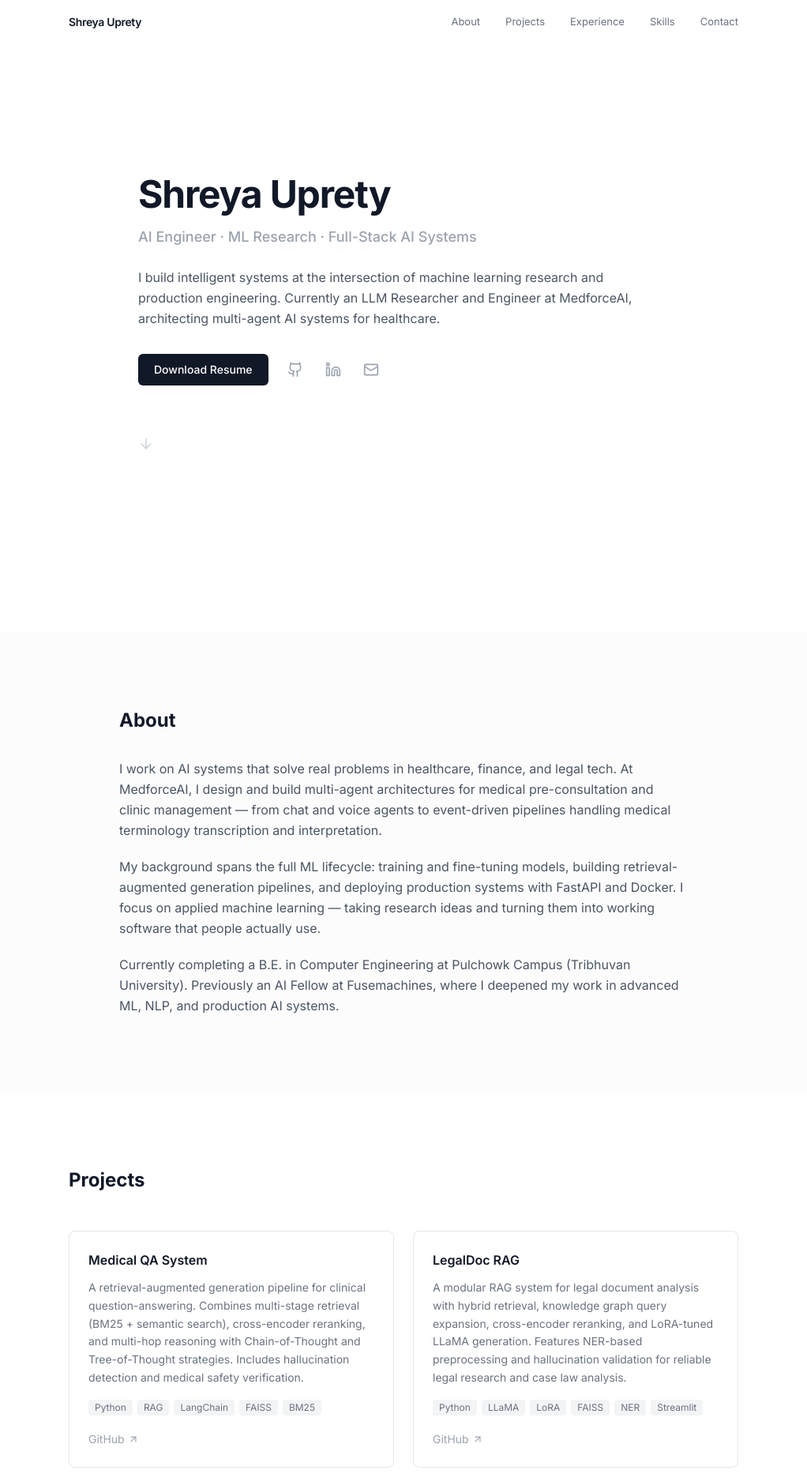
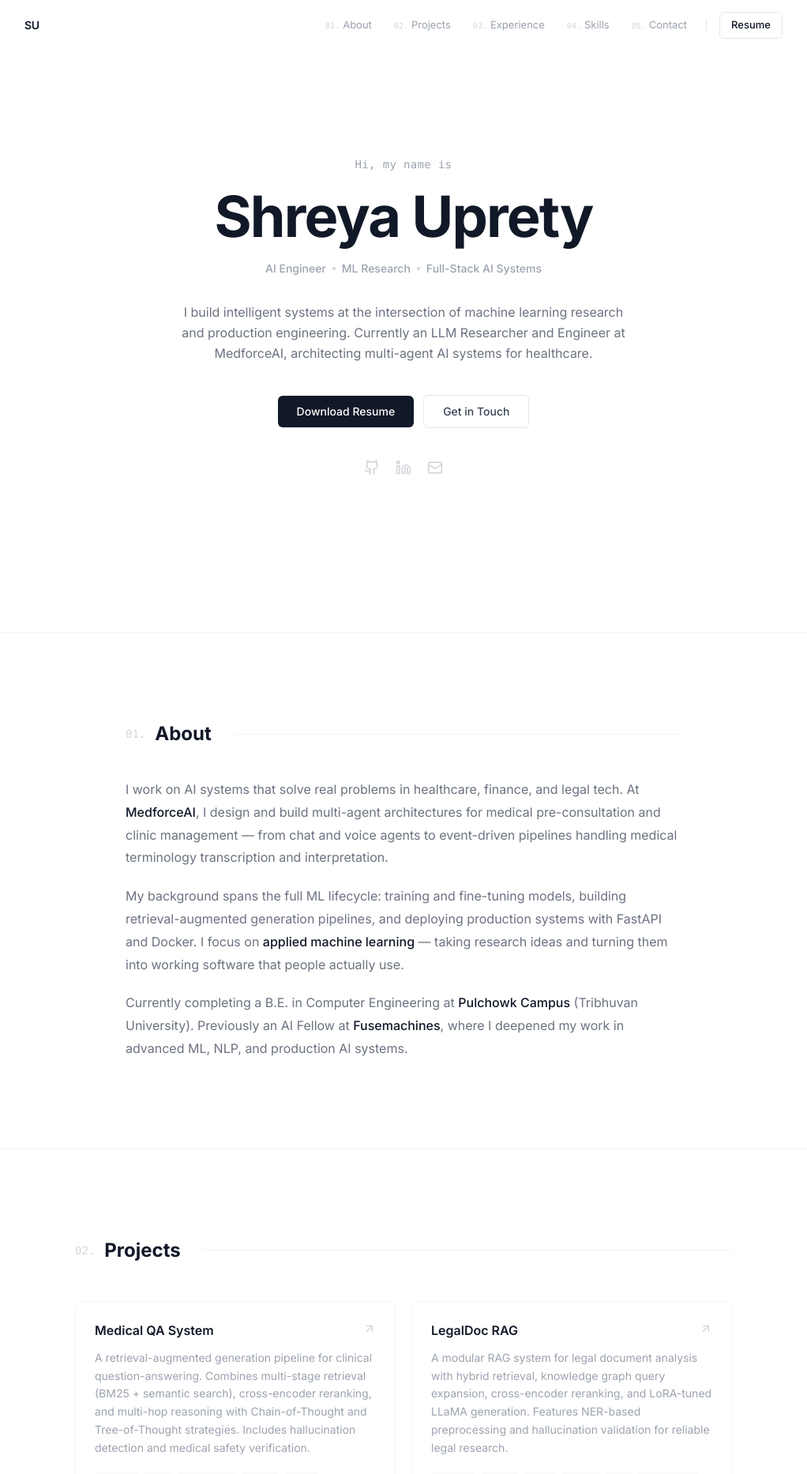
Before and after one commit to shreyaupretyy/portfolio-website, a React (Create React App) app: page / in a window 1280 px wide. Shown: the top 1866 px of the page at 79% size, without its empty margins (129-1151 px from the left). Built offline with nearby package versions, Linux system fonts and the light colour scheme; the HTML template or start-up script is replaced by a standard one.

Commit message:
polish design with section numbering, active nav, timeline, and card hover effects

```diff
--- a/src/components/Header.js
+++ b/src/components/Header.js
@@ -1,17 +1,34 @@
 import React, { useState, useEffect } from 'react';
 import { Menu, X } from 'lucide-react';
+
+const navItems = ['About', 'Projects', 'Experience', 'Skills', 'Contact'];
 
 const Header = () => {
   const [isMenuOpen, setIsMenuOpen] = useState(false);
   const [scrolled, setScrolled] = useState(false);
+  const [activeSection, setActiveSection] = useState('');
 
   useEffect(() => {
-    const handleScroll = () => setScrolled(window.scrollY > 20);
+    const handleScroll = () => setScrolled(window.scrollY > 50);
     window.addEventListener('scroll', handleScroll);
     return () => window.removeEventListener('scroll', handleScroll);
   }, []);
 
-  const navItems = ['About', 'Projects', 'Experience', 'Skills', 'Contact'];
+  useEffect(() => {
+    const sections = document.querySelectorAll('section[id]');
+    const observer = new IntersectionObserver(
+      (entries) => {
+        entries.forEach((entry) => {
+          if (entry.isIntersecting) {
+            setActiveSection(entry.target.id);
+          }
+        });
+      },
+      { rootMargin: '-40% 0px -60% 0px' }
+    );
+    sections.forEach((s) => observer.observe(s));
+    return () => observer.disconnect();
+  }, []);
 
   const scrollTo = (id) => {
     if (id === 'top') {
@@ -22,55 +39,85 @@ const Header = () => {
     setIsMenuOpen(false);
   };
 
+  const handleResumeDownload = () => {
+    const link = document.createElement('a');
+    link.href = '/assets/resume/Shreya_Uprety_Resume.pdf';
+    link.download = 'Shreya_Uprety_Resume.pdf';
+    link.click();
+  };
+
   return (
     <header
       className={`fixed top-0 w-full z-50 transition-all duration-300 ${
         scrolled
-          ? 'bg-white/80 backdrop-blur-md border-b border-gray-100'
+          ? 'bg-white/90 backdrop-blur-md border-b border-gray-100 shadow-sm'
           : 'bg-transparent'
       }`}
     >
-      <nav className="max-w-4xl mx-auto px-6" aria-label="Main navigation">
-        <div className="flex justify-between items-center h-14">
+      <nav className="max-w-5xl mx-auto px-6 lg:px-8" aria-label="Main navigation">
+        <div className="flex justify-between items-center h-16">
           <button
             onClick={() => scrollTo('top')}
-            className="text-sm font-semibold text-gray-900 tracking-tight"
+            className="text-sm font-semibold text-gray-900 tracking-tight hover:text-gray-600 transition-colors"
           >
-            Shreya Uprety
+            SU
           </button>
 
-          <div className="hidden md:flex items-center gap-8">
-            {navItems.map((item) => (
+          <div className="hidden md:flex items-center gap-1">
+            {navItems.map((item, i) => (
               <button
                 key={item}
                 onClick={() => scrollTo(item.toLowerCase())}
-                className="text-[13px] text-gray-500 hover:text-gray-900 transition-colors"
+                className={`relative px-3 py-1.5 text-[13px] transition-colors rounded-md ${
+                  activeSection === item.toLowerCase()
+                    ? 'text-gray-900 font-medium'
+                    : 'text-gray-400 hover:text-gray-700'
+                }`}
               >
+                <span className="font-mono text-[10px] text-gray-300 mr-1">0{i + 1}.</span>
                 {item}
               </button>
             ))}
+            <div className="w-px h-4 bg-gray-200 mx-2" />
+            <button
+              onClick={handleResumeDownload}
+              className="ml-1 px-3.5 py-1.5 text-[13px] font-medium text-gray-900 border border-gray-200 rounded-md hover:bg-gray-50 transition-colors"
+            >
+              Resume
+            </button>
           </div>
 
           <button
             onClick={() => setIsMenuOpen(!isMenuOpen)}
-            className="md:hidden text-gray-500 hover:text-gray-900"
+            className="md:hidden text-gray-500 hover:text-gray-900 p-1"
             aria-label={isMenuOpen ? 'Close menu' : 'Open menu'}
           >
-            {isMenuOpen ? <X size={18} /> : <Menu size={18} />}
+            {isMenuOpen ? <X size={20} /> : <Menu size={20} />}
           </button>
         </div>
 
         {isMenuOpen && (
-          <div className="md:hidden pb-4 border-t border-gray-100">
-            {navItems.map((item) => (
+          <div className="md:hidden pb-4 pt-2 border-t border-gray-100 space-y-1">
+            {navItems.map((item, i) => (
               <button
                 key={item}
                 onClick={() => scrollTo(item.toLowerCase())}
-                className="block w-full text-left py-2.5 text-sm text-gray-500 hover:text-gray-900 transition-colors"
+                className={`block w-full text-left px-2 py-2 text-sm rounded-md transition-colors ${
+                  activeSection === item.toLowerCase()
+                    ? 'text-gray-900 bg-gray-50 font-medium'
+                    : 'text-gray-500 hover:text-gray-900 hover:bg-gray-50'
+                }`}
               >
+                <span className="font-mono text-[11px] text-gray-300 mr-2">0{i + 1}.</span>
                 {item}
               </button>
             ))}
+            <button
+              onClick={handleResumeDownload}
+              className="block w-full text-left px-2 py-2 text-sm text-gray-900 font-medium"
+            >
+              Download Resume
+            </button>
           </div>
         )}
       </nav>
--- a/src/index.css
+++ b/src/index.css
@@ -5,7 +5,13 @@
 @layer base {
   html {
     scroll-behavior: smooth;
+    scroll-padding-top: 5rem;
     -webkit-font-smoothing: antialiased;
     -moz-osx-font-smoothing: grayscale;
   }
+
+  ::selection {
+    background-color: #e2e8f0;
+    color: #0f172a;
+  }
 }
--- a/src/sections/About.js
+++ b/src/sections/About.js
@@ -2,27 +2,36 @@ import React from 'react';
 
 const About = () => {
   return (
-    <section id="about" className="py-24 bg-gray-50/50">
-      <div className="max-w-3xl mx-auto px-6">
-        <h2 className="text-2xl font-bold text-gray-900">About</h2>
+    <section id="about" className="py-28 border-t border-gray-100">
+      <div className="max-w-3xl mx-auto px-6 lg:px-8">
+        <div className="flex items-center gap-3 mb-10">
+          <span className="font-mono text-sm text-gray-300">01.</span>
+          <h2 className="text-2xl font-bold text-gray-900">About</h2>
+          <div className="flex-1 h-px bg-gray-100 ml-4" />
+        </div>
 
-        <div className="mt-8 space-y-5 text-gray-600 leading-relaxed">
+        <div className="space-y-5 text-gray-500 leading-[1.8]">
           <p>
             I work on AI systems that solve real problems in healthcare, finance, and
-            legal tech. At MedforceAI, I design and build multi-agent architectures
-            for medical pre-consultation and clinic management — from chat and voice
-            agents to event-driven pipelines handling medical terminology transcription
-            and interpretation.
+            legal tech. At{' '}
+            <span className="text-gray-900 font-medium">MedforceAI</span>, I design
+            and build multi-agent architectures for medical pre-consultation and clinic
+            management — from chat and voice agents to event-driven pipelines handling
+            medical terminology transcription and interpretation.
           </p>
           <p>
             My background spans the full ML lifecycle: training and fine-tuning models,
             building retrieval-augmented generation pipelines, and deploying production
-            systems with FastAPI and Docker. I focus on applied machine learning — taking
-            research ideas and turning them into working software that people actually use.
+            systems with FastAPI and Docker. I focus on{' '}
+            <span className="text-gray-900 font-medium">applied machine learning</span>{' '}
+            — taking research ideas and turning them into working software that people
+            actually use.
           </p>
           <p>
-            Currently completing a B.E. in Computer Engineering at Pulchowk Campus
-            (Tribhuvan University). Previously an AI Fellow at Fusemachines, where I
+            Currently completing a B.E. in Computer Engineering at{' '}
+            <span className="text-gray-900 font-medium">Pulchowk Campus</span>{' '}
+            (Tribhuvan University). Previously an AI Fellow at{' '}
+            <span className="text-gray-900 font-medium">Fusemachines</span>, where I
             deepened my work in advanced ML, NLP, and production AI systems.
           </p>
         </div>
--- a/src/sections/Contact.js
+++ b/src/sections/Contact.js
@@ -62,16 +62,21 @@ const Contact = () => {
     setIsSubmitting(false);
   };
 
+  const inputClasses =
+    'w-full px-4 py-3 text-sm border border-gray-100 rounded-lg bg-gray-50/50 focus:bg-white focus:ring-2 focus:ring-gray-200 focus:border-transparent outline-none transition-all placeholder:text-gray-300';
+
   return (
-    <section id="contact" className="py-24 bg-gray-50/50">
-      <div className="max-w-2xl mx-auto px-6">
-        <h2 className="text-2xl font-bold text-gray-900">Get in Touch</h2>
-        <p className="mt-4 text-gray-500">
-          Have a project in mind or want to discuss opportunities? I'd like to hear
-          from you.
-        </p>
+    <section id="contact" className="py-28 border-t border-gray-100">
+      <div className="max-w-xl mx-auto px-6 lg:px-8">
+        <div className="text-center mb-12">
+          <span className="font-mono text-sm text-gray-300">05.</span>
+          <h2 className="mt-3 text-2xl font-bold text-gray-900">Get in Touch</h2>
+          <p className="mt-4 text-gray-400 leading-relaxed">
+            Have a project in mind or want to discuss opportunities? I'd like to hear from you.
+          </p>
+        </div>
 
-        <div className="mt-6 flex flex-wrap gap-6 text-sm text-gray-500">
+        <div className="flex justify-center gap-6 mb-10 text-sm text-gray-400">
           <a
             href="mailto:shreyyauprety@gmail.com"
             className="inline-flex items-center gap-2 hover:text-gray-900 transition-colors"
@@ -86,20 +91,20 @@ const Contact = () => {
         </div>
 
         {submitStatus === 'success' && (
-          <div className="mt-8 p-4 bg-green-50 border border-green-200 text-green-700 text-sm rounded-md">
+          <div className="mb-6 p-4 bg-emerald-50 border border-emerald-100 text-emerald-700 text-sm rounded-lg text-center">
             Message sent successfully. I'll get back to you soon.
           </div>
         )}
         {submitStatus === 'error' && (
-          <div className="mt-8 p-4 bg-red-50 border border-red-200 text-red-700 text-sm rounded-md">
+          <div className="mb-6 p-4 bg-red-50 border border-red-100 text-red-600 text-sm rounded-lg text-center">
             Something went wrong. Please try again or email me directly.
           </div>
         )}
 
-        <form onSubmit={handleSubmit} className="mt-8 space-y-5">
-          <div className="grid sm:grid-cols-2 gap-5">
+        <form onSubmit={handleSubmit} className="space-y-4">
+          <div className="grid sm:grid-cols-2 gap-4">
             <div>
-              <label htmlFor="name" className="block text-sm font-medium text-gray-700 mb-1.5">
+              <label htmlFor="name" className="block text-xs font-medium text-gray-500 mb-1.5 uppercase tracking-wider">
                 Name
               </label>
               <input
@@ -109,12 +114,12 @@ const Contact = () => {
                 value={formData.name}
                 onChange={handleChange}
                 required
-                className="w-full px-3.5 py-2.5 text-sm border border-gray-200 rounded-md focus:ring-2 focus:ring-gray-900 focus:border-transparent outline-none transition-shadow bg-white"
+                className={inputClasses}
                 placeholder="Your name"
               />
             </div>
             <div>
-              <label htmlFor="email" className="block text-sm font-medium text-gray-700 mb-1.5">
+              <label htmlFor="email" className="block text-xs font-medium text-gray-500 mb-1.5 uppercase tracking-wider">
                 Email
               </label>
               <input
@@ -124,14 +129,14 @@ const Contact = () => {
                 value={formData.email}
                 onChange={handleChange}
                 required
-                className="w-full px-3.5 py-2.5 text-sm border border-gray-200 rounded-md focus:ring-2 focus:ring-gray-900 focus:border-transparent outline-none transition-shadow bg-white"
+                className={inputClasses}
                 placeholder="you@example.com"
               />
             </div>
           </div>
 
           <div>
-            <label htmlFor="subject" className="block text-sm font-medium text-gray-700 mb-1.5">
+            <label htmlFor="subject" className="block text-xs font-medium text-gray-500 mb-1.5 uppercase tracking-wider">
               Subject
             </label>
             <select
@@ -140,7 +145,7 @@ const Contact = () => {
               value={formData.subject}
               onChange={handleChange}
               required
-              className="w-full px-3.5 py-2.5 text-sm border border-gray-200 rounded-md focus:ring-2 focus:ring-gray-900 focus:border-transparent outline-none transition-shadow bg-white"
+              className={inputClasses}
             >
               <option value="">Select a subject</option>
               <option value="ML Project Discussion">ML Project Discussion</option>
@@ -152,7 +157,7 @@ const Contact = () => {
           </div>
 
           <div>
-            <label htmlFor="message" className="block text-sm font-medium text-gray-700 mb-1.5">
+            <label htmlFor="message" className="block text-xs font-medium text-gray-500 mb-1.5 uppercase tracking-wider">
               Message
             </label>
             <textarea
@@ -162,7 +167,7 @@ const Contact = () => {
               onChange={handleChange}
               required
               rows={5}
-              className="w-full px-3.5 py-2.5 text-sm border border-gray-200 rounded-md focus:ring-2 focus:ring-gray-900 focus:border-transparent outline-none transition-shadow bg-white resize-vertical"
+              className={`${inputClasses} resize-vertical`}
               placeholder="Tell me about your project or what you'd like to discuss..."
             />
           </div>
@@ -170,7 +175,7 @@ const Contact = () => {
           <button
             type="submit"
             disabled={isSubmitting}
-            className={`inline-flex items-center gap-2 px-5 py-2.5 bg-gray-900 text-white text-sm font-medium rounded-md hover:bg-gray-800 transition-colors ${
+            className={`w-full flex items-center justify-center gap-2 px-6 py-3 bg-gray-900 text-white text-sm font-medium rounded-lg hover:bg-gray-800 transition-colors ${
               isSubmitting ? 'opacity-50 cursor-not-allowed' : ''
             }`}
           >
--- a/src/sections/Hero.js
+++ b/src/sections/Hero.js
@@ -1,5 +1,5 @@
 import React from 'react';
-import { Github, Linkedin, Mail, ArrowDown } from 'lucide-react';
+import { Github, Linkedin, Mail } from 'lucide-react';
 
 const Hero = () => {
   const handleResumeDownload = () => {
@@ -10,37 +10,51 @@ const Hero = () => {
   };
 
   return (
-    <section
-      id="hero"
-      className="min-h-screen flex items-center"
-    >
-      <div className="max-w-3xl mx-auto px-6 py-32">
-        <h1 className="text-4xl sm:text-5xl font-bold text-gray-900 tracking-tight">
+    <section id="hero" className="min-h-screen flex items-center justify-center">
+      <div className="max-w-3xl mx-auto px-6 lg:px-8 text-center">
+        <p className="text-sm font-mono text-gray-400 tracking-wide">
+          Hi, my name is
+        </p>
+
+        <h1 className="mt-5 text-5xl sm:text-6xl lg:text-7xl font-bold text-gray-900 tracking-tight leading-tight">
           Shreya Uprety
         </h1>
-        <p className="mt-4 text-lg text-gray-400 font-medium">
-          AI Engineer &middot; ML Research &middot; Full-Stack AI Systems
-        </p>
-        <p className="mt-6 text-gray-600 leading-relaxed max-w-2xl">
-          I build intelligent systems at the intersection of machine learning research
-          and production engineering. Currently an LLM Researcher and Engineer at
-          MedforceAI, architecting multi-agent AI systems for healthcare.
+
+        <div className="mt-5 flex items-center justify-center gap-2 text-gray-400 text-sm font-medium">
+          <span>AI Engineer</span>
+          <span className="w-1 h-1 rounded-full bg-gray-300" />
+          <span>ML Research</span>
+          <span className="w-1 h-1 rounded-full bg-gray-300" />
+          <span>Full-Stack AI Systems</span>
+        </div>
+
+        <p className="mt-8 text-gray-500 leading-relaxed max-w-xl mx-auto">
+          I build intelligent systems at the intersection of machine learning
+          research and production engineering. Currently an LLM Researcher and
+          Engineer at MedforceAI, architecting multi-agent AI systems for healthcare.
         </p>
 
-        <div className="mt-8 flex flex-wrap items-center gap-4">
+        <div className="mt-10 flex flex-wrap items-center justify-center gap-3">
           <button
             onClick={handleResumeDownload}
-            className="inline-flex items-center px-5 py-2.5 bg-gray-900 text-white text-sm font-medium rounded-md hover:bg-gray-800 transition-colors"
+            className="px-6 py-2.5 bg-gray-900 text-white text-sm font-medium rounded-md hover:bg-gray-800 transition-colors"
           >
             Download Resume
           </button>
+          <a
+            href="mailto:shreyyauprety@gmail.com"
+            className="px-6 py-2.5 text-sm font-medium text-gray-700 border border-gray-200 rounded-md hover:border-gray-300 hover:bg-gray-50 transition-colors"
+          >
+            Get in Touch
+          </a>
+        </div>
 
-          <div className="flex items-center gap-3">
+        <div className="mt-10 flex items-center justify-center gap-5">
           <a
             href="https://github.com/shreyaupretyy"
             target="_blank"
             rel="noopener noreferrer"
-              className="p-2 text-gray-400 hover:text-gray-900 transition-colors"
+            className="text-gray-300 hover:text-gray-900 transition-colors"
             aria-label="GitHub"
           >
             <Github size={20} />
@@ -49,31 +63,20 @@ const Hero = () => {
             href="https://www.linkedin.com/in/shreya-uprety/"
             target="_blank"
             rel="noopener noreferrer"
-              className="p-2 text-gray-400 hover:text-gray-900 transition-colors"
+            className="text-gray-300 hover:text-gray-900 transition-colors"
             aria-label="LinkedIn"
           >
             <Linkedin size={20} />
           </a>
           <a
             href="mailto:shreyyauprety@gmail.com"
-              className="p-2 text-gray-400 hover:text-gray-900 transition-colors"
+            className="text-gray-300 hover:text-gray-900 transition-colors"
             aria-label="Email"
           >
             <Mail size={20} />
           </a>
         </div>
       </div>
-
-        <button
-          onClick={() =>
-            document.getElementById('about')?.scrollIntoView({ behavior: 'smooth' })
-          }
-          className="mt-16 text-gray-300 hover:text-gray-500 transition-colors"
-          aria-label="Scroll to about section"
-        >
-          <ArrowDown size={20} />
-        </button>
-      </div>
     </section>
   );
 };
--- a/src/sections/Projects.js
+++ b/src/sections/Projects.js
@@ -12,7 +12,7 @@ const projects = [
   {
     title: 'LegalDoc RAG',
     description:
-      'A modular RAG system for legal document analysis with hybrid retrieval, knowledge graph query expansion, cross-encoder reranking, and LoRA-tuned LLaMA generation. Features NER-based preprocessing and hallucination validation for reliable legal research and case law analysis.',
+      'A modular RAG system for legal document analysis with hybrid retrieval, knowledge graph query expansion, cross-encoder reranking, and LoRA-tuned LLaMA generation. Features NER-based preprocessing and hallucination validation for reliable legal research.',
     tech: ['Python', 'LLaMA', 'LoRA', 'FAISS', 'NER', 'Streamlit'],
     github: 'https://github.com/shreyaupretyy/legaldoc-rag',
   },
@@ -26,7 +26,7 @@ const projects = [
   {
     title: 'Plant Disease Detection',
     description:
-      'A deep learning system for identifying plant diseases from leaf images. Uses convolutional neural networks trained on labeled datasets to classify diseases across plant species, enabling early diagnosis and treatment recommendations for agricultural applications.',
+      'A deep learning system for identifying plant diseases from leaf images. Uses convolutional neural networks trained on labeled datasets to classify diseases across plant species, enabling early diagnosis and treatment recommendations for agriculture.',
     tech: ['Python', 'CNN', 'Computer Vision', 'Jupyter', 'Deep Learning'],
     github: 'https://github.com/shreyaupretyy/plant-disease-detection',
   },
@@ -34,42 +34,48 @@ const projects = [
 
 const Projects = () => {
   return (
-    <section id="projects" className="py-24">
-      <div className="max-w-4xl mx-auto px-6">
-        <h2 className="text-2xl font-bold text-gray-900">Projects</h2>
+    <section id="projects" className="py-28 border-t border-gray-100">
+      <div className="max-w-4xl mx-auto px-6 lg:px-8">
+        <div className="flex items-center gap-3 mb-12">
+          <span className="font-mono text-sm text-gray-300">02.</span>
+          <h2 className="text-2xl font-bold text-gray-900">Projects</h2>
+          <div className="flex-1 h-px bg-gray-100 ml-4" />
+        </div>
 
-        <div className="mt-12 grid md:grid-cols-2 gap-6">
+        <div className="grid md:grid-cols-2 gap-5">
           {projects.map((project) => (
-            <article
+            <a
               key={project.title}
-              className="group border border-gray-200 rounded-lg p-6 hover:border-gray-300 transition-colors"
+              href={project.github}
+              target="_blank"
+              rel="noopener noreferrer"
+              className="group block rounded-lg border border-gray-100 p-6 hover:shadow-lg hover:border-gray-200 hover:-translate-y-0.5 transition-all duration-200"
             >
-              <h3 className="font-semibold text-gray-900">{project.title}</h3>
-              <p className="mt-3 text-sm text-gray-500 leading-relaxed">
+              <div className="flex items-start justify-between">
+                <h3 className="font-semibold text-gray-900 group-hover:text-gray-700 transition-colors">
+                  {project.title}
+                </h3>
+                <ArrowUpRight
+                  size={16}
+                  className="text-gray-300 group-hover:text-gray-500 group-hover:-translate-y-0.5 group-hover:translate-x-0.5 transition-all flex-shrink-0 mt-0.5"
+                />
+              </div>
+
+              <p className="mt-3 text-sm text-gray-400 leading-relaxed">
                 {project.description}
               </p>
 
-              <div className="mt-4 flex flex-wrap gap-1.5">
+              <div className="mt-5 flex flex-wrap gap-1.5">
                 {project.tech.map((t) => (
                   <span
                     key={t}
-                    className="text-xs px-2 py-0.5 bg-gray-100 text-gray-500 rounded"
+                    className="text-[11px] font-mono px-2 py-0.5 text-gray-400 bg-gray-50 rounded"
                   >
                     {t}
                   </span>
                 ))}
               </div>
-
-              <a
-                href={project.github}
-                target="_blank"
-                rel="noopener noreferrer"
-                className="mt-5 inline-flex items-center gap-1 text-sm text-gray-400 hover:text-gray-900 transition-colors"
-              >
-                GitHub
-                <ArrowUpRight size={14} />
-              </a>
-            </article>
+            </a>
           ))}
         </div>
       </div>
```
Also changed, not shown: src/components/Footer.js (+24 -13 lines), src/sections/Experience.js (+36 -14 lines), src/sections/Skills.js (+16 -9 lines). Lines whose indentation alone changed are shown as unchanged.
